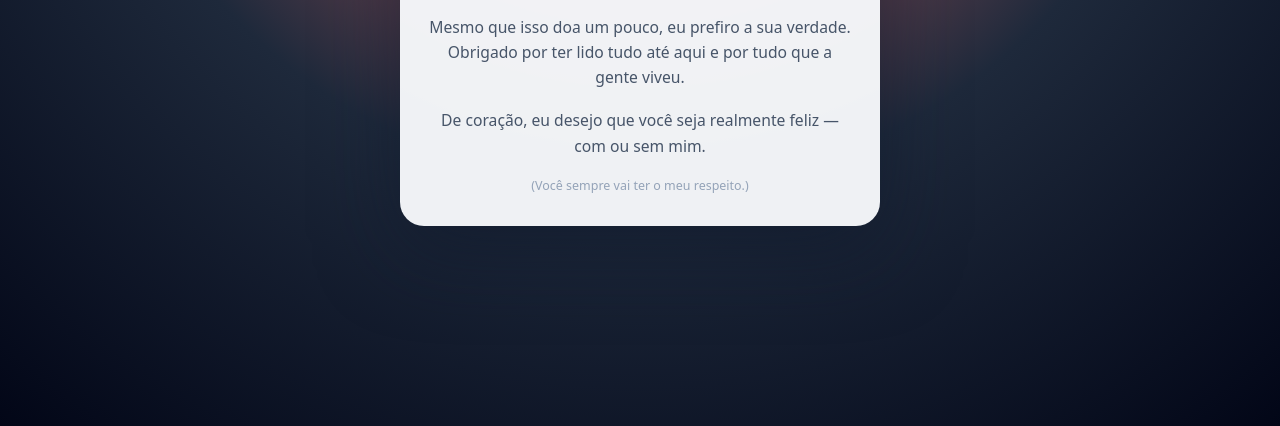
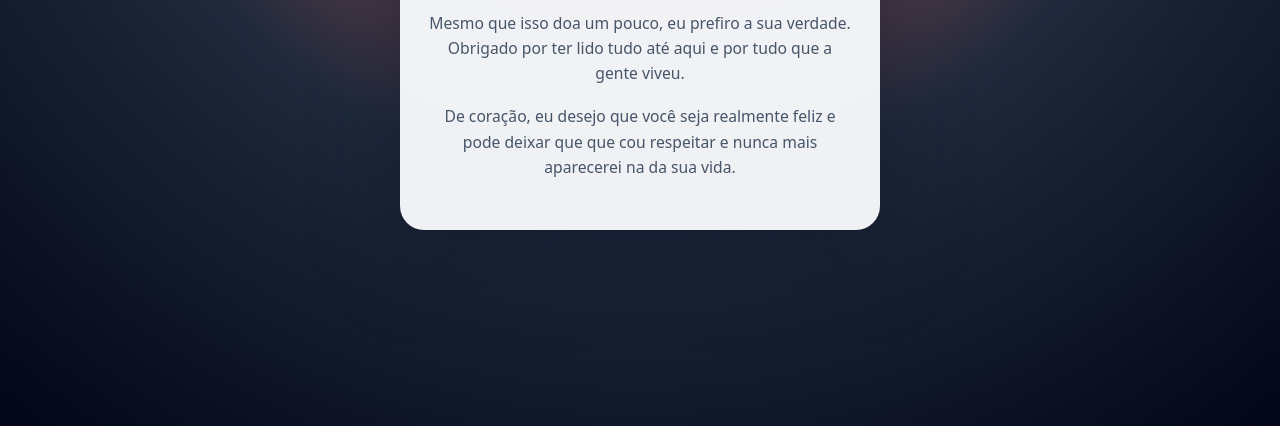
Before and after one commit to Machilas1407/Carta-romantica, a website: page public/nao.html in a window 1280 px wide. Shown: the part 374-800 px from the top of the page. Drawn offline with Linux system fonts and the light colour scheme.

Commit message:
ajuste nao

```diff
--- a/public/nao.html
+++ b/public/nao.html
@@ -24,12 +24,10 @@
   </p>
 
   <p>
-    De coração, eu desejo que você seja realmente feliz — com ou sem mim.
+    De coração, eu desejo que você seja realmente feliz e pode deixar que que cou respeitar e nunca mais aparecerei na  da sua vida.
   </p>
 
-  <div class="small">
-    (Você sempre vai ter o meu respeito.)
-  </div>
+
 </main>
 
 <script>
```
